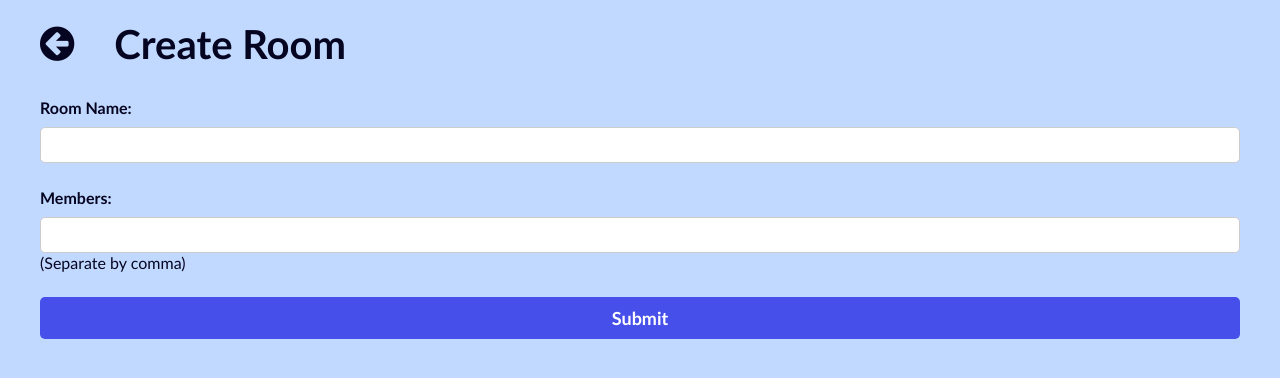
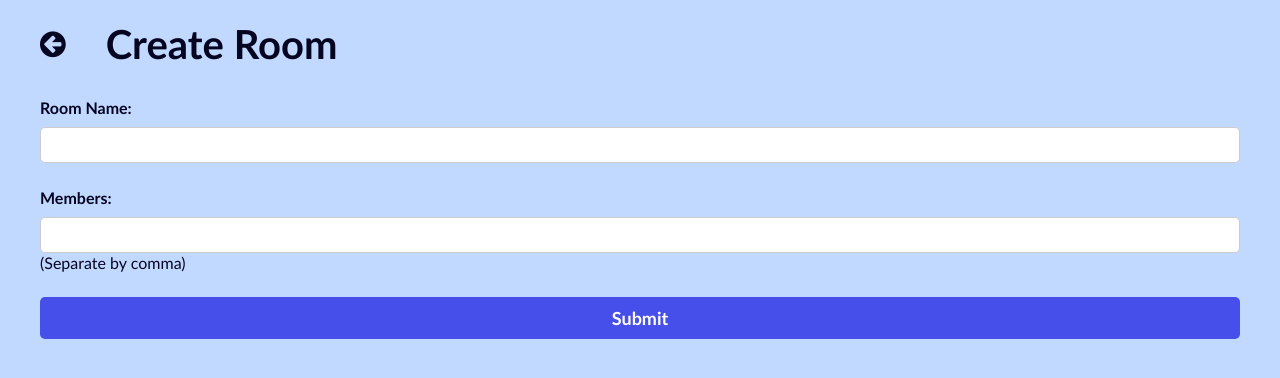
Before and after one commit to ahadazizjaffer2/FriendChat-App, a Flask app: template templates/create_room.html in a window 1280 px wide. Shown: the part 72-450 px from the top of the page. Run offline with Flask 3, Linux system fonts and the light colour scheme; the template is opened without the code that fills it, so the values that code supplies are empty.

Commit message:
Update create_room.html

```diff
--- a/templates/create_room.html
+++ b/templates/create_room.html
@@ -4,29 +4,20 @@
     <meta charset="UTF-8" />
     <title>My Chat App</title>
     <meta name="viewport" content="width=device-width, initial-scale=1.0" />
-    <link
-      rel="stylesheet"
-      href="{{ url_for('static', filename='dashboard style.css') }}"
-    />
-    <link
-      rel="stylesheet"
-      href="https://cdnjs.cloudflare.com/ajax/libs/font-awesome/4.7.0/css/font-awesome.min.css"
-    />
-    <link
-      rel="icon"
-      type="image/png"
-      href="{{ url_for('static', filename='favicon.png') }}"
-    />
+    <link rel="stylesheet" href="{{ url_for('static', filename='dashboard style.css') }}"/>
+    <link rel="stylesheet" href="https://cdnjs.cloudflare.com/ajax/libs/font-awesome/4.7.0/css/font-awesome.min.css" />
+    <link rel="icon" type="image/png" href="{{ url_for('static', filename='favicon.png') }}" />
+    <link href="https://unpkg.com/boxicons@2.1.4/css/boxicons.min.css" rel="stylesheet"/>
   </head>
   <body>
     <nav>
       <div class="navcontainer">
-        <img
-          class="logo"
-          src="{{ url_for('static', filename='logo-left.png') }}"
-        />
+        <img class="logo" src="{{ url_for('static', filename='logo-left.png') }}" />
         {% if current_user.is_authenticated %}
-        <a href="/logout"><button class="logoutbtn">Logout</button></a>
+        <a href="/logout">
+          <button class="logoutbtn">
+            <i class="bx bx-log-out bx-flip-horizontal"></i></button
+        ></a>
         {% endif %}
       </div>
     </nav>
@@ -35,13 +26,14 @@
         <div class="heading" style="justify-content: flex-start; gap: 40px">
           <a href="/dashboard">
             <i
-              style="font-size: 40px"
+              style="font-size: 30px"
               class="fa fa-arrow-circle-left"
               aria-hidden="true"
             ></i>
           </a>
           <h1>Create Room</h1>
         </div>
+        <div class="editcontainer">
           <h3>{{ message }}</h3>
           <form class="createroomform" method="post">
             <div class="inputbox">
@@ -57,5 +49,6 @@
           </form>
         </div>
       </div>
+    </div>
   </body>
 </html>
```
Lines whose indentation alone changed are shown as unchanged.
